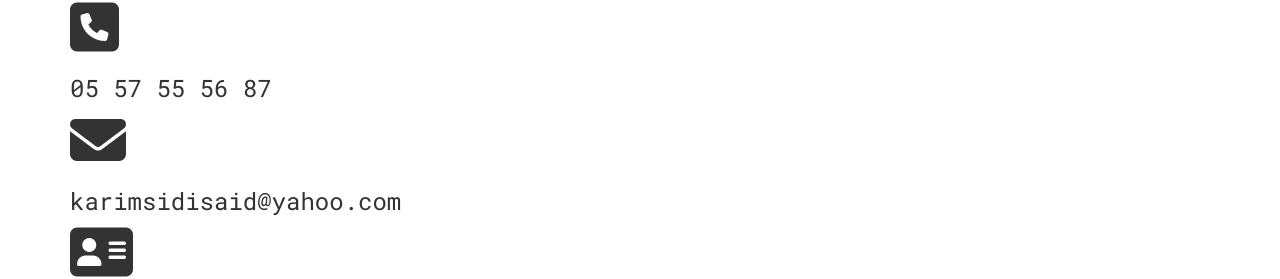
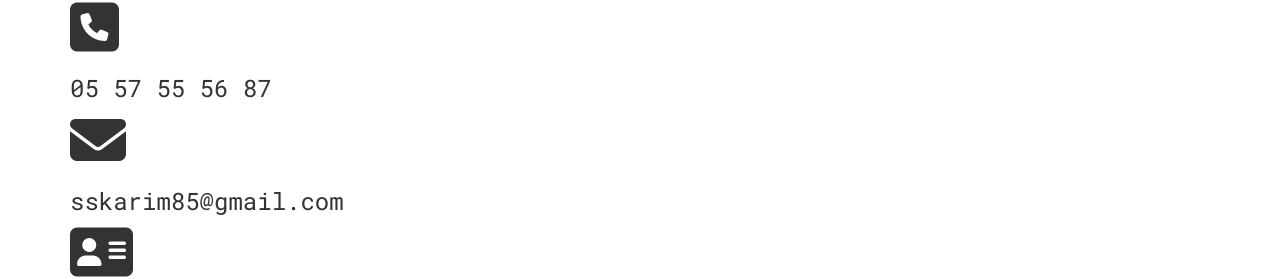
Before and after one commit to sidisaidkarim/ssk, a plain HTML site: page index.html in a window 1280 px wide. Shown: the part 5073-5352 px from the top of the page. Drawn offline with nearby package versions, Linux system fonts and the light colour scheme.

Commit message:
Update index.html
change email to gmail

```diff
--- a/index.html
+++ b/index.html
@@ -313,7 +313,7 @@
                 <i class="fa fa-phone-square fa-4x" aria-hidden="true"></i>
                 <h3>05 57 55 56 87</h3>
                 <i class="fa fa-envelope fa-4x" aria-hidden="true"></i>
-                <h3>karimsidisaid@yahoo.com</h3>
+                <h3>sskarim85@gmail.com</h3>
                 <i class="fa fa-address-card fa-4x" aria-hidden="true"></i>
                 <h3>réseaux sociaux :</h3>
                  <a  href="https://www.linkedin.com/in/karim-sidi-said-7988b214b/" class="btn btn-info" target = "_blank">LinkedIn</a>
```
